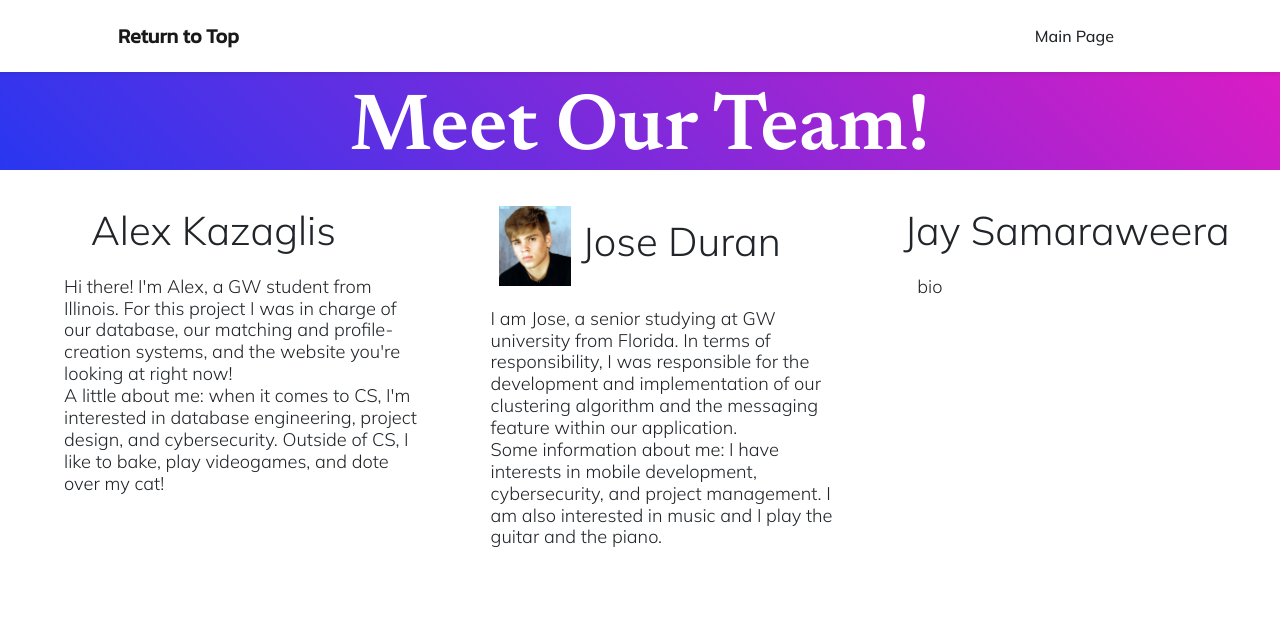
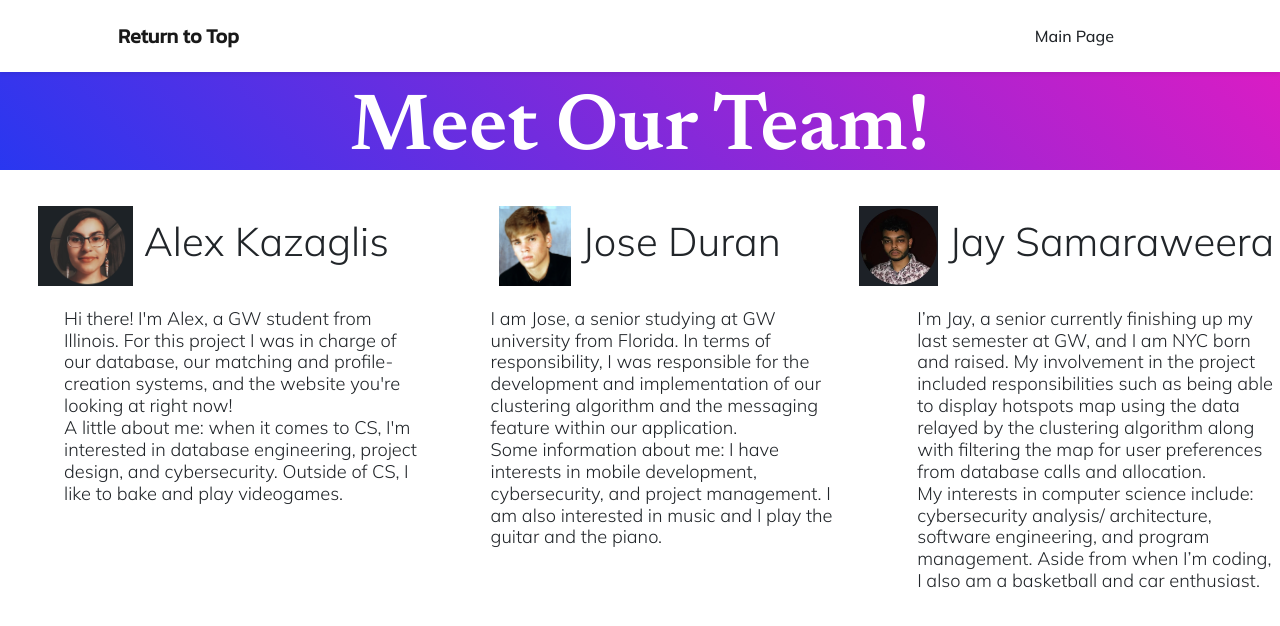
Before and after one commit to axcleri/spark-website, a plain HTML site: page team.html in a window 1280 px wide. Drawn offline with nearby package versions, Linux system fonts and the light colour scheme.

Commit message:
finished team bio page

```diff
--- a/team.html
+++ b/team.html
@@ -40,13 +40,13 @@
         <div class="bios-columns">
             <!--image of ourselves will go above each of our names-->
             <div class="display-6">
-                Alex Kazaglis
+                <img class="bios-pictures" src="assets/img/alexpicture.png" alt="..." />  Alex Kazaglis
             </div>
             <div class="bios-bios display-bios">
                 Hi there! I'm Alex, a GW student from Illinois. For this project I was in charge of our database, our matching and profile-creation systems,
                 and the website you're looking at right now!
                 <br>A little about me: when it comes to CS, I'm interested in database engineering, project design, and cybersecurity. Outside of CS,
-                I like to bake, play videogames, and dote over my cat!
+                I like to bake and play videogames.
             </div>
         </div>
         <div class="bios-columns">
@@ -62,10 +62,12 @@
         <div class="bios-columns">
             <!--image of ourselves will go above each of our names-->
             <div class="display-6">
-                Jay Samaraweera
+                <img class="bios-pictures" src="assets/img/jaypicture.png" alt="..." /> Jay Samaraweera
             </div>
             <div class="bios-bios display-bios">
-                bio
+                I’m Jay, a senior currently finishing up my last semester at GW, and I am NYC born and raised. My involvement in the project included responsibilities such as being able to display hotspots map using the data relayed by the
+                clustering algorithm along with filtering the map for user preferences from database calls and allocation. <br>My interests in computer science include: cybersecurity analysis/ architecture, software engineering, and program management. Aside from when
+                I’m coding, I also am a basketball and car enthusiast.
             </div>
         </div>
     </body>
```
Also changed, not shown: assets/img/alexpicture.png (added), assets/img/jaypicture.png (added).
